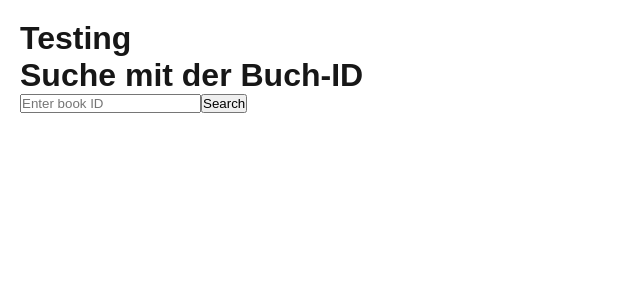
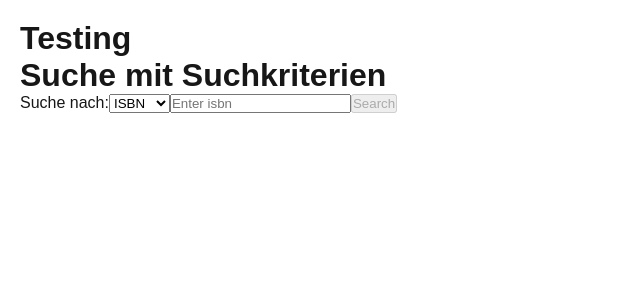
Before and after one commit to MarioMansaku/Project_Abgabe.2, a Next.js app: page / in a window 1280 px wide. Shown: the top 300 px of the page, without its empty margins (0-640 px from the left). Built offline with nearby package versions, Linux system fonts and the light colour scheme.

Commit message:
Initial commit

```diff
--- a/package.json
+++ b/package.json
@@ -14,6 +14,7 @@
     "@emotion/server": "11.11.0",
     "@emotion/styled": "11.13.5",
     "@mui/material": "6.1.9",
+    "loglevel": "1.9.2",
     "next": "15.0.3",
     "react": "18.3.1",
     "react-dom": "18.3.1"
--- /dev/null
+++ b/src/api/readService.js
@@ -0,0 +1,19 @@
+import log from '../utils/logger.js';
+
+export const getBuch = async (criteria) => {
+    log.debug('getBuch: criteria=%s', criteria);
+    const res = await fetch(`https://localhost:3000/rest?${criteria}`, {
+        method: "GET",
+        headers: {
+            Accept: "application/hal+json",
+        },
+    });
+
+    if (!res.ok) {
+        const message = res.status === 404 ? "Buch nicht gefunden" : "Fehler bei Fetch";
+        log.error(`API Error: ${message} (Status Code: ${res.status})`);
+        throw new Error(message);
+    }
+
+    return res.json();
+};
--- a/src/app/page.tsx
+++ b/src/app/page.tsx
@@ -1,4 +1,4 @@
-import SearchButton from "../components/read-request.js";
+import SearchButton from "../components/searchButton.js";
 
 export default function Home() {
   return (
--- a/src/components/read-request.js
+++ /dev/null
@@ -1,57 +0,0 @@
-"use client"
-
-import React, {useState} from "react";
-
-export function SearchButton() {
-    const [buchid, setBuchid] = useState('');
-    const [response, setResponse] = useState(null);
-    const [error, setError] = useState(null);
-
-    const handleSearch = async() => {
-        try {
-            setError(null); // Vorherige Fehler löschen
-            setResponse(null); // Vorherige Ergebnisse löschen
-
-            const response = await fetch(`https://localhost:3000/rest/${buchid}`, {
-                method: 'GET',
-                headers: {
-                    Accept: 'application/hal+json',
-                },
-            });
-
-            if(response.status === 404) {
-                throw new Error('Buch nicht gefunden');
-            }
-
-            const data = await response.json();
-            console.log(`Buch mit ID: ${buchid}`, data);
-            setResponse(data);
-        } catch (err) {
-            setError(err.message);
-        }
-    };
-
-    return (
-        <div>
-          <h1>Suche mit der Buch-ID</h1>
-          <input
-            type="text"
-            value={buchid}
-            onChange={(e) => setBuchid(e.target.value)}
-            placeholder="Enter book ID"
-          />
-          <button onClick={handleSearch}>Search</button>
-
-          {error && <p style={{ color: 'red' }}>{error}</p>}
-
-          {response && (
-            <div>
-              <h2>Buch Details</h2>
-              <pre>{JSON.stringify(response, null, 2)}</pre>
-            </div>
-          )}
-        </div>
-      );
-    };
-
-export default SearchButton;
--- /dev/null
+++ b/src/components/searchButton.js
@@ -0,0 +1,69 @@
+"use client"
+
+import React, {useState} from "react";
+import { getBuch } from '../api/readService.js';
+import log from '../utils/logger.js';
+
+export function SearchButton() {
+    const [criteria, setCriteria] = useState("isbn");
+    const [value, setValue] = useState("")
+    const [response, setResponse] = useState(null);
+    const [error, setError] = useState(null);
+    const [loading, setLoading] = useState(false);
+
+    const handleSearch = async() => {
+        try {
+            log.debug("Suche mit Suchkriterien: ISBN, Rating, Art")
+            const query = `${criteria}=${encodeURIComponent(value)}`;
+            const data = await getBuch(query);
+            setResponse(data);
+        } catch (err) {
+            setError(err.message);
+        } finally {
+          setLoading(false);
+        }
+    };
+
+    return (
+      <div>
+      <h1>Suche mit Suchkriterien</h1>
+
+      {/* Dropdown für Suchkriterien */}
+      <label>
+          Suche nach:
+          <select value={criteria} onChange={(e) => setCriteria(e.target.value)}>
+              <option value="isbn">ISBN</option>
+              <option value="rating">Rating</option>
+              <option value="art">Art</option>
+          </select>
+      </label>
+
+      {/* Eingabefeld für die Eingabe des Wertes */}
+      <input
+          type="text"
+          value={value}
+          onChange={(e) => setValue(e.target.value)}
+          placeholder={`Enter ${criteria}`}
+          disabled={loading}
+      />
+
+      {/* Suche button */}
+      <button onClick={handleSearch} disabled={loading || !value.trim()}>
+          {loading ? "Loading..." : "Search"}
+      </button>
+
+      {/* Error */}
+      {error && <p style={{ color: "red" }}>{error}</p>}
+
+      {/* Response */}
+      {response && (
+          <div>
+              <h2>Suchergebnisse</h2>
+              <pre>{JSON.stringify(response, null, 2)}</pre>
+          </div>
+      )}
+  </div>
+      );
+    };
+
+export default SearchButton;
--- /dev/null
+++ b/src/utils/logger.js
@@ -0,0 +1,4 @@
+import log from 'loglevel';
+
+log.setLevel(process.env.NODE_ENV === 'production' ? 'warn' : 'debug');
+export default log;
--- a/tsconfig.json
+++ b/tsconfig.json
@@ -22,6 +22,6 @@
       "@/*": ["./src/*"]
     }
   },
-  "include": ["next-env.d.ts", "**/*.ts", "**/*.tsx", ".next/types/**/*.ts", "server.js"],
+  "include": ["next-env.d.ts", "**/*.ts", "**/*.tsx", ".next/types/**/*.ts", "server.js", "src/utils/logger.js"],
   "exclude": ["node_modules"]
 }
```
Also changed, not shown: 1 other file (tests, documents, lock files or other folders).
